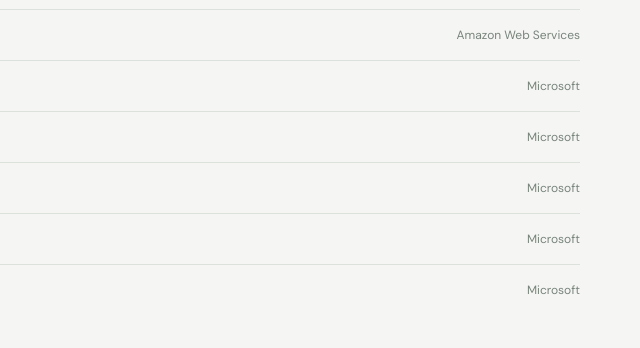
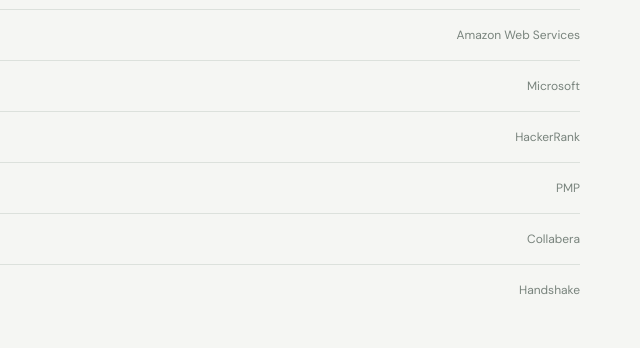
Before and after one commit to Arbaz-Ali-Khan/Arbaz-Ali-Khan.github.io, a plain HTML site: page index.html in a window 1280 px wide. Shown: the part 7220-7568 px from the top of the page, 640-1280 px from the left. Drawn offline with nearby package versions, Linux system fonts and the light colour scheme.

Commit message:
Revise certification affiliations in index.html
Updated certification details with correct affiliations.

```diff
--- a/index.html
+++ b/index.html
@@ -252,10 +252,10 @@
           <div class="cert-row"><strong>MS, Computer Science</strong><span>Campbellsville University</span></div>
           <div class="cert-row"><strong>AWS Certified Data Engineer – Associate</strong><span>Amazon Web Services</span></div>
           <div class="cert-row"><strong>Microsoft Certified: Azure Data Engineer Associate</strong><span>Microsoft</span></div>
-          <div class="cert-row"><strong>HackerRank Certified: Problem Solving, Python, SQL (Basic & Advanced)</strong><span>Microsoft</span></div>
-          <div class="cert-row"><strong>Skillsoft: Project Manager Essentials (SHRM, PMP essential)</strong><span>Microsoft</span></div>
-          <div class="cert-row"><strong>Collabera: COU-Data Analytics</strong><span>Microsoft</span></div>
-          <div class="cert-row"><strong>Handshake: Model Validation 2 – Expert</strong><span>Microsoft</span></div>
+          <div class="cert-row"><strong>HackerRank Certified: Problem Solving, Python, SQL (Basic & Advanced)</strong><span>HackerRank</span></div>
+          <div class="cert-row"><strong>Skillsoft: Project Manager Essentials (SHRM, PMP essential)</strong><span>PMP</span></div>
+          <div class="cert-row"><strong>Collabera: COU-Data Analytics</strong><span>Collabera</span></div>
+          <div class="cert-row"><strong>Handshake: Model Validation 2 – Expert</strong><span>Handshake</span></div>
         </div>
       </section>
 
```
